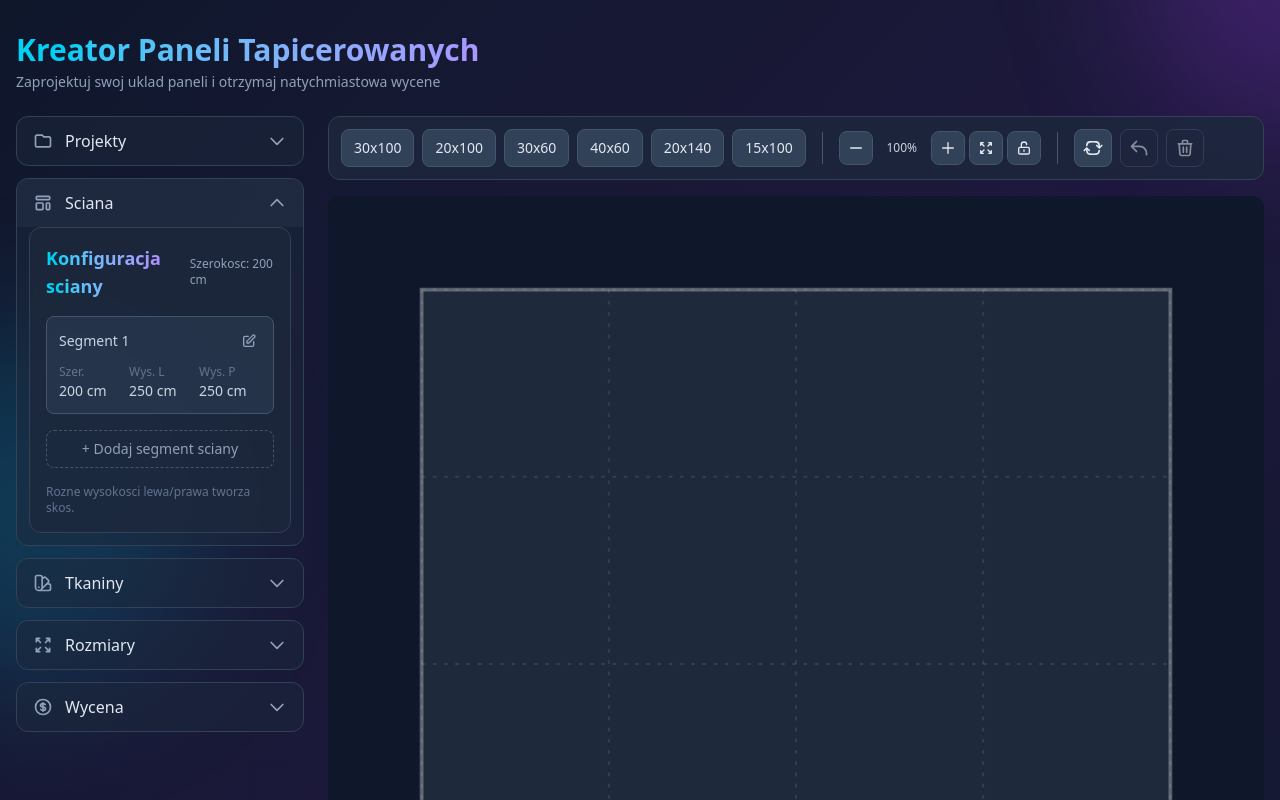
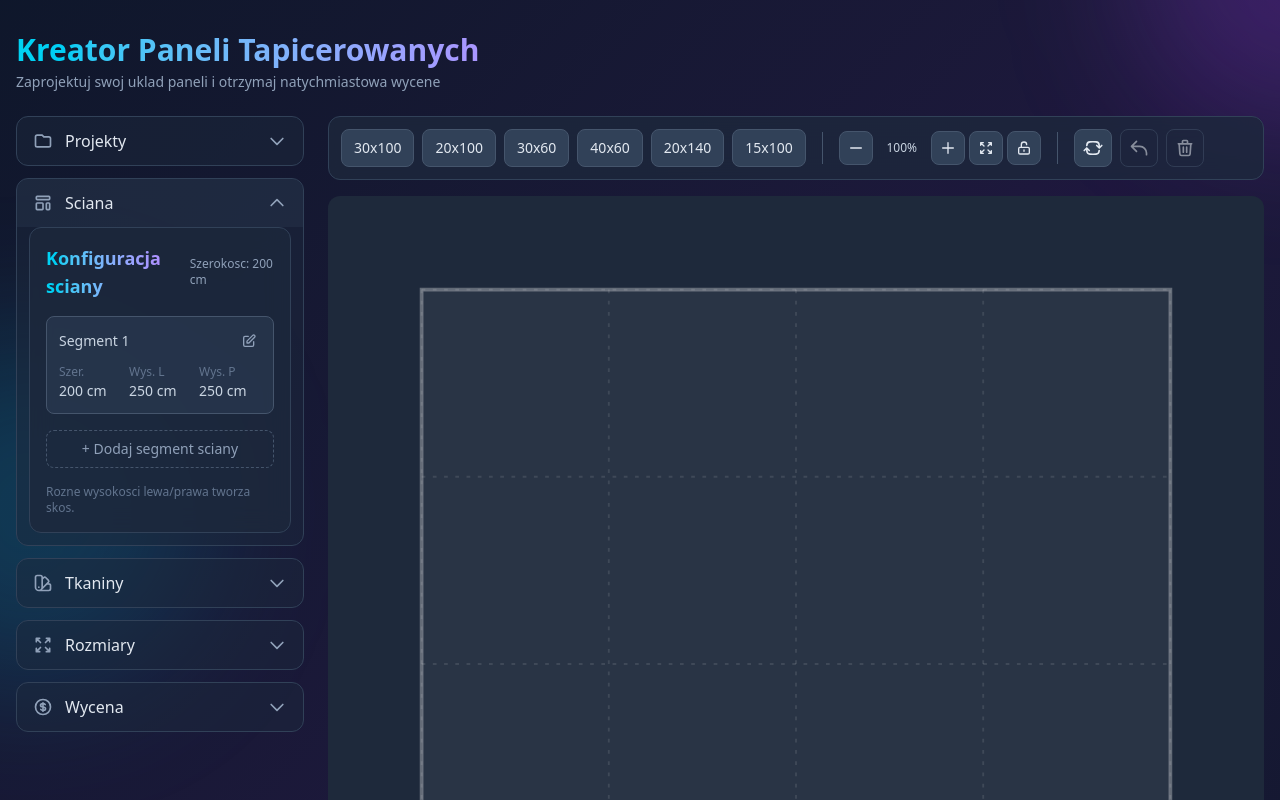
Before and after one commit to Rzempal/kreator, a Next.js app in the folder kreator-app/: page / in a window 1280 px wide. Both pictures are taken after a click on the button "Sciana". Shown: the top 800 px of the page. Built offline with nearby package versions, Linux system fonts and the light colour scheme.

Commit message:
#25feat: Implement interactive SVG canvas with wall and panel rendering, including pan, zoom, and snapping functionalities.

```diff
--- a/kreator-app/src/components/canvas/Canvas.tsx
+++ b/kreator-app/src/components/canvas/Canvas.tsx
@@ -1,8 +1,8 @@
-// src/components/canvas/Canvas.tsx v0.007 Dodano obliczanie clip path dla skosow
+// src/components/canvas/Canvas.tsx v0.008 Dynamiczny kolor tla canvy z canvasColor
 'use client';
 
 import { useRef, useState, useCallback, useEffect, useMemo } from 'react';
-import { useKreatorStore, usePanels, usePreview, useWall, useZoom, usePan, useCanvasLocked, useToolMode, useActiveColor, useToolbarHint } from '@/store/useKreatorStore';
+import { useKreatorStore, usePanels, usePreview, useWall, useZoom, usePan, useCanvasLocked, useToolMode, useActiveColor, useToolbarHint, useCanvasColor } from '@/store/useKreatorStore';
 import { findSnapPosition, checkCollisions, checkPanelFits, calculatePanelClipPath } from '@/lib/geometry';
 import WallComponent from './Wall';
 import PanelComponent from './Panel';
@@ -27,6 +27,7 @@ export default function Canvas() {
   const toolMode = useToolMode();
   const activeColorId = useActiveColor();
   const toolbarHint = useToolbarHint();
+  const canvasColor = useCanvasColor();
 
   const {
     setPreview,
@@ -405,7 +406,8 @@ export default function Canvas() {
   return (
     <div
       ref={containerRef}
-      className="relative w-full h-full overflow-hidden bg-slate-900 rounded-xl"
+      className="relative w-full h-full overflow-hidden rounded-xl"
+      style={{ backgroundColor: canvasColor }}
       onContextMenu={handleContextMenu}
     >
       <svg
--- a/kreator-app/src/components/canvas/Wall.tsx
+++ b/kreator-app/src/components/canvas/Wall.tsx
@@ -1,9 +1,8 @@
-// src/components/canvas/Wall.tsx v0.006 Dynamiczny kolor tla sciany z canvasColor
+// src/components/canvas/Wall.tsx v0.007 Przywrocony przezroczysty kolor segmentu (canvasColor jest na kontenerze)
 'use client';
 
 import { memo, useMemo, type ReactNode } from 'react';
 import type { Wall as WallType } from '@/types';
-import { useCanvasColor } from '@/store/useKreatorStore';
 
 interface WallProps {
   wall: WallType;
@@ -11,9 +10,6 @@ interface WallProps {
 }
 
 function WallComponent({ wall, scale }: WallProps) {
-  // Pobierz kolor canvas ze store
-  const canvasColor = useCanvasColor();
-
   // Normalizuj segmenty - upewnij sie ze alignment jest zdefiniowany
   const normalizedSegments = useMemo(() => {
     return wall.segments.map(seg => ({
@@ -119,7 +115,7 @@ function WallComponent({ wall, scale }: WallProps) {
       {/* Tlo sciany */}
       <path
         d={wallPath}
-        fill={canvasColor}
+        fill="rgba(255, 255, 255, 0.05)"
         stroke="rgba(255, 255, 255, 0.3)"
         strokeWidth={2}
       />
```
